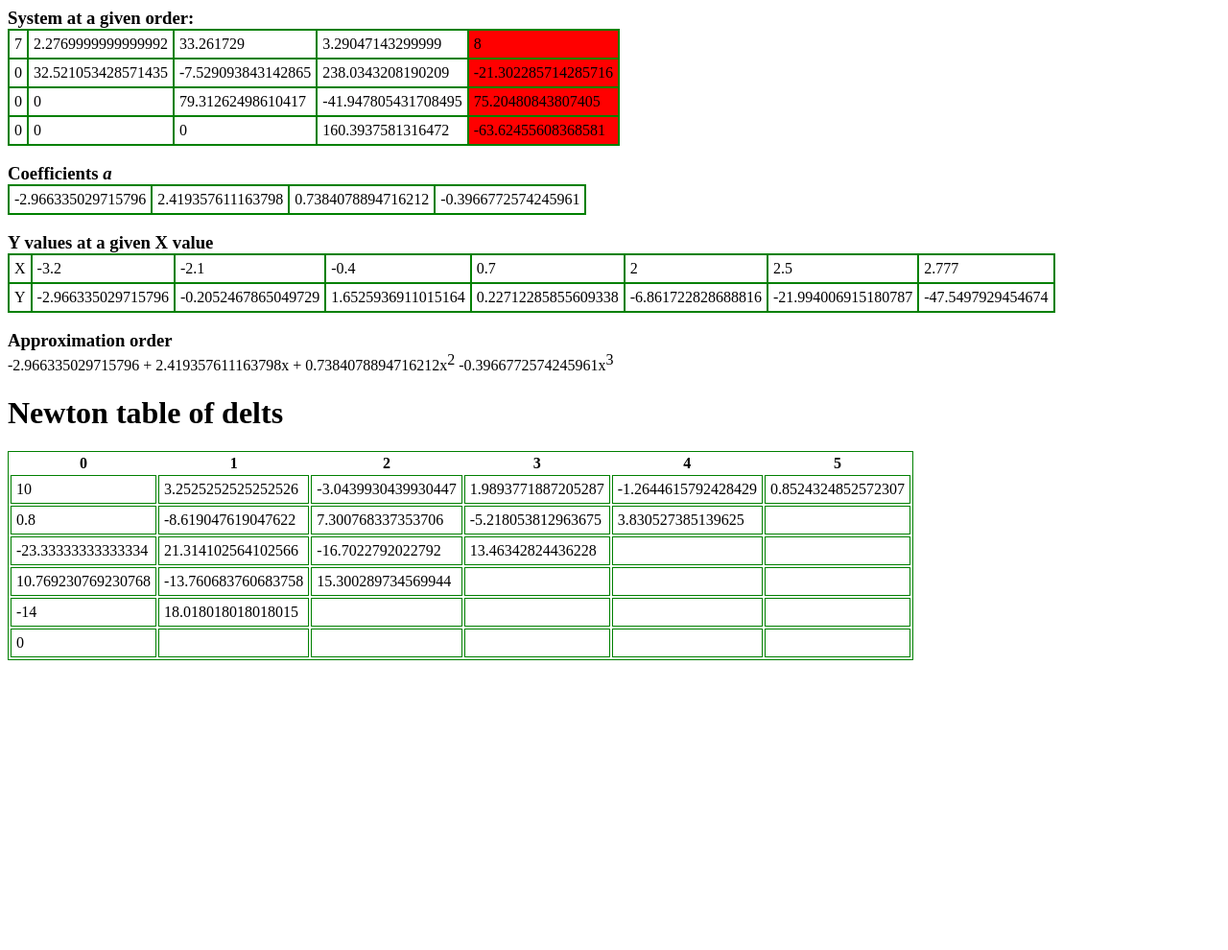
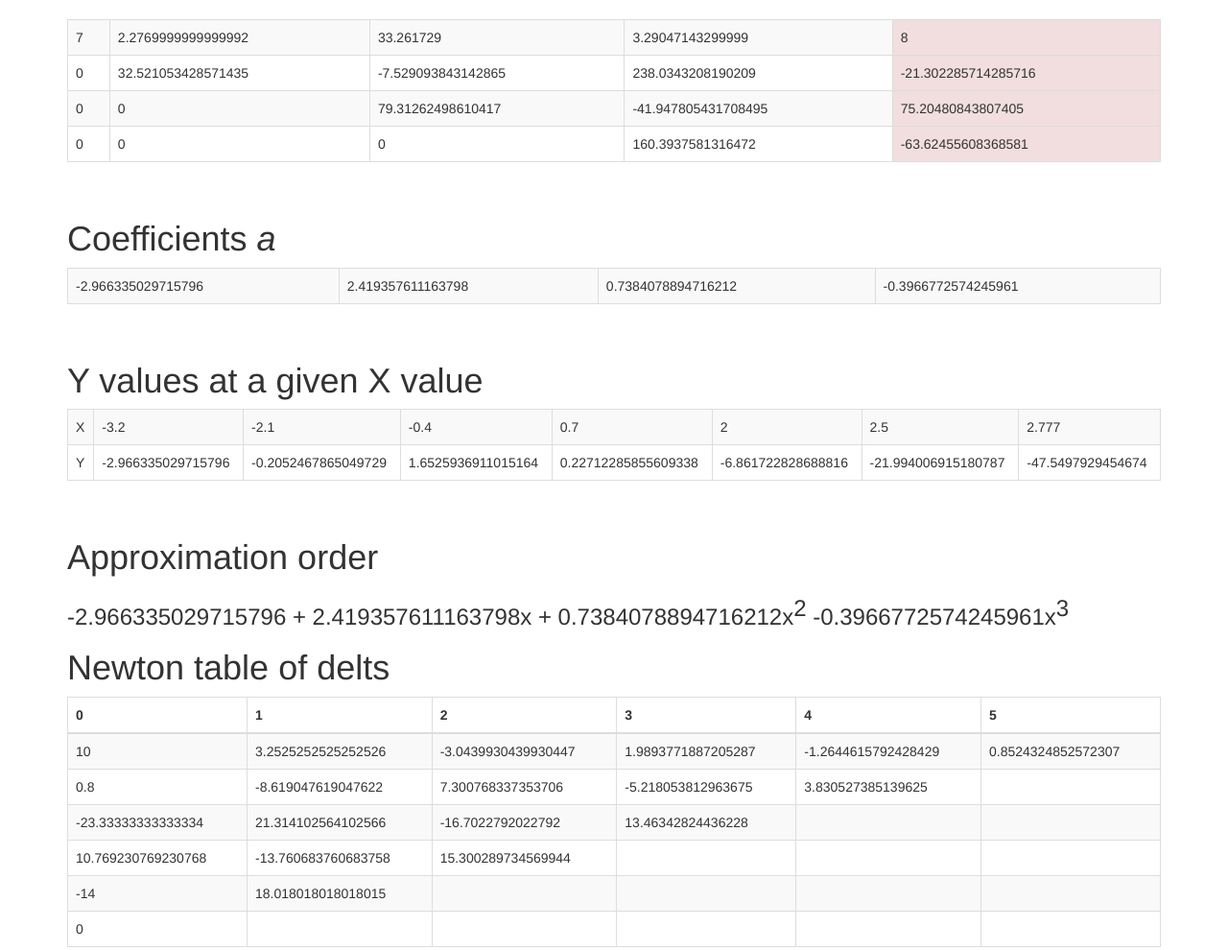
Before and after one commit to skibish/numerical-methods_lr2, a plain HTML site: page index.html in a window 1280 px wide. Shown: the whole page at 96% size. Before the commit the page ends 800 px from the top, so only its background shows below. Drawn offline with nearby package versions, Linux system fonts and the light colour scheme.

Commit message:
Add styles

```diff
--- a/index.html
+++ b/index.html
@@ -4,13 +4,18 @@
 <head>
     <title>Approximation and Interpolation</title>
     <meta charset="utf-8">
+    <link rel="stylesheet" href="https://maxcdn.bootstrapcdn.com/bootstrap/3.2.0/css/bootstrap.min.css">
+    <link rel="stylesheet" href="http://cdnjs.cloudflare.com/ajax/libs/KaTeX/0.1.1/katex.min.css">
 </head>
+<style type="text/css">span.superscript { vertical-align: super; }</style>
+<body>
+    <div class="container" style="margin-top: 20px;">
+      <div id="mnk"></div>
+      <div id="newton"></div>
+      <div class="canvas"><span id="demo"></span></div>
+    </div>
 
-<body>
-    <div id="mnk"></div>
-    <div id="newton"></div>
-    <div class="canvas"></div>
-
+    <script src="http://cdnjs.cloudflare.com/ajax/libs/KaTeX/0.1.1/katex.min.js"></script>
     <script src="least-squares.js" type="text/javascript"></script>
     <script src="newton.js" type="text/javascript"></script>
 </body>
--- a/least-squares.js
+++ b/least-squares.js
@@ -173,44 +173,22 @@ function mnk(K, N) {
 * vivod rezultata
 */
 function outputResult(polinoms, K, N) {
-	var html = '								\
-		<style type="text/css"> 				\
-			table {								\
-				width: 500px;					\
-				border: 1px solid green;		\
-			}									\
-			td {								\
-				border: 1px solid green; 		\
-				width: 20px;					\
-				padding: 5px;					\
-			}									\
-			h3, p {								\
-				padding: 0;						\
-				margin: 0;						\
-			}									\
-			span.superscript {					\
-				vertical-align: super;			\
-			}									\
-		</style>								\
-												\
-		<h3>System at a given order:</h3>		\
-		<table cellspacing="0" cellpadding="0"> \
-	';
+	var html = '<table class="table table-striped table-bordered">';
 
 	for(var i = 0; i < K; i++) {
 		html += '<tr>';
 		for(var j = 0; j < K; j++) {
 			html += '<td>' + matrixes[0][i][j] + '</td>';
 		}
-		html += '<td style="background-color: red;">' + matrixes[1][i] + '</td>';
+		html += '<td class="danger">' + matrixes[1][i] + '</td>';
 		html += '</tr>';
 	}
 
 	html += '										\
 		</table>									\
 		<br />										\
-		<h3>Coefficients <i>a</i></h3>\
-		<table cellspacing="0" cellpadding="0">		\
+		<h1>Coefficients <i>a</i></h1>\
+		<table class="table table-striped table-bordered">		\
 		<tr>										\
 	';
 
@@ -221,8 +199,8 @@ function outputResult(polinoms, K, N) {
 		</tr>										\
 		</table>									\
 		<br />										\
-		<h3>Y values at a given X value</h3>						\
-		<table cellspacing="0" cellpadding="0">		\
+		<h1>Y values at a given X value</h1>						\
+		<table class="table table-striped table-bordered">		\
 	';
 	var pointY = [];
 	for(var xx = 0; xx < exercise[0].length; xx++) {
@@ -242,7 +220,7 @@ function outputResult(polinoms, K, N) {
 	html += '							\
 		</table>						\
 		<br />							\
-		<h3>Approximation order</h3>	\
+		<h1>Approximation order</h1>	\
 	';
 
 	var val = '';
@@ -255,7 +233,7 @@ function outputResult(polinoms, K, N) {
 			val += (polinoms[x] > 0 ? ' + ' : ' ') + polinoms[x] + 'x<span class="superscript">' + x + '</span> ';
 		}
 	}
-	html += '<p>' + val + '</p>';
+	html += '<h3>' + val + '</h3>';
 	document.getElementById('mnk').innerHTML = html;
 }
 
--- a/newton.js
+++ b/newton.js
@@ -94,7 +94,7 @@ function generateForNewton() {
 function printDelts() {
   var html = '<h1>Newton table of delts</h1>';
   var tWidth = delt.length;
-  html += '<table><thead><tr>';
+  html += '<table class="table table-striped table-bordered"><thead><tr>';
   for (var i = 0; i < tWidth; i++) {
     html += '<th>'+i+'</th>';
   }
```
